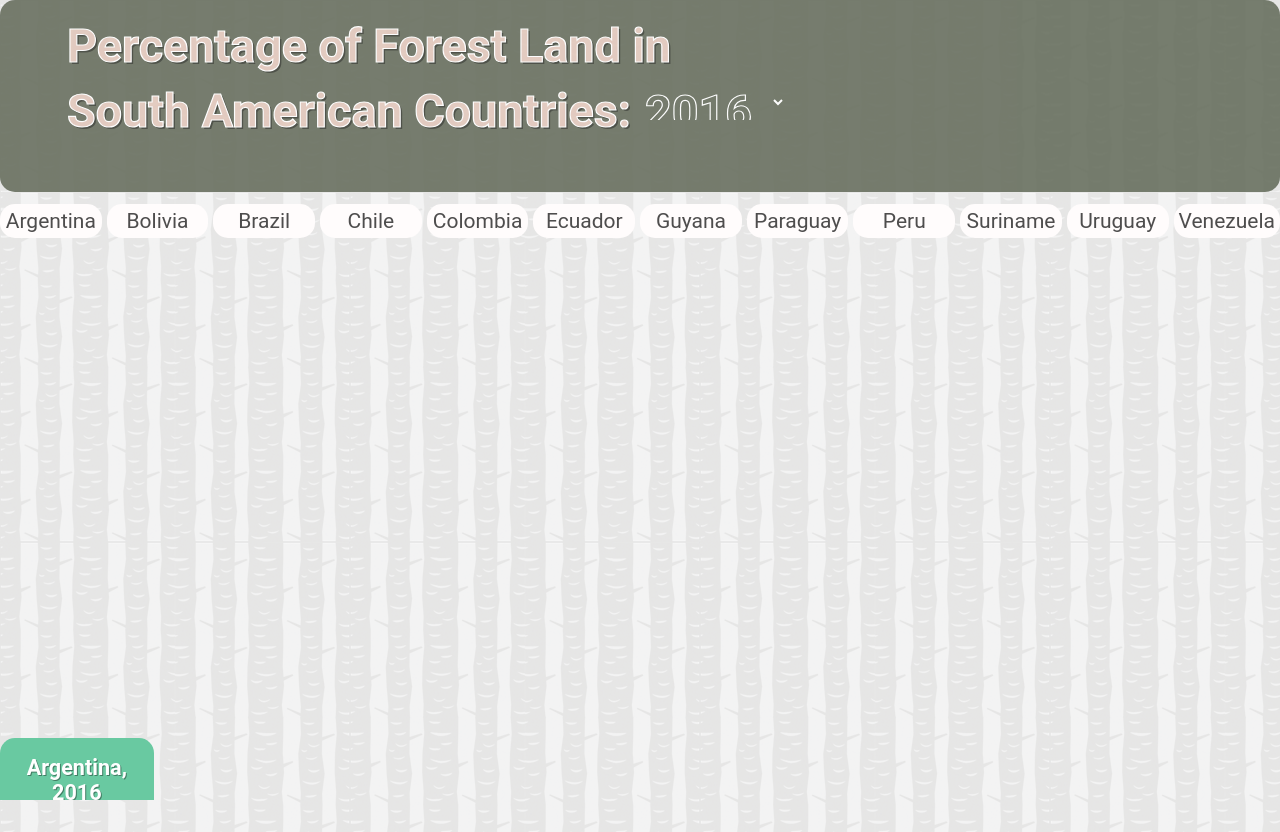
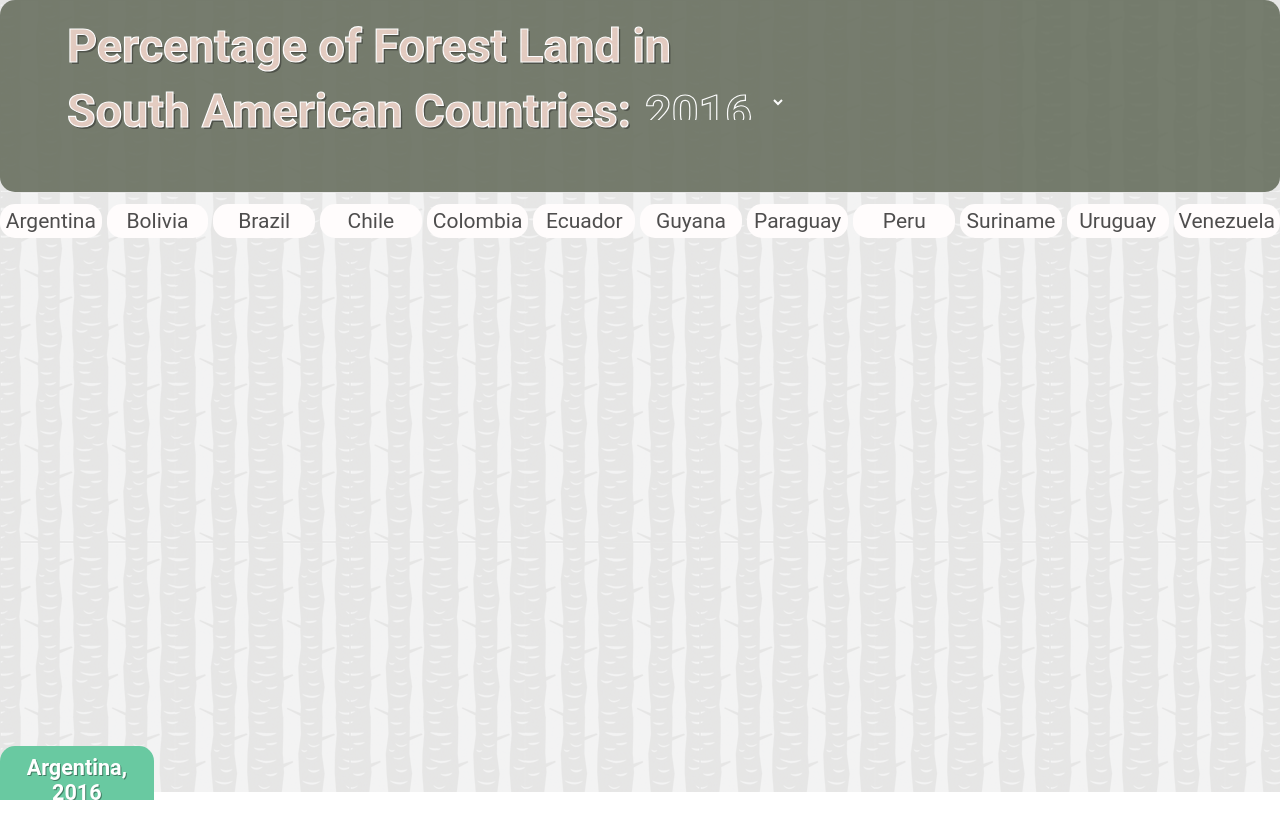
Before and after one commit to nicol-hawkins/react-components-graph, a React (Create React App) app: page / in a window 1280 px wide. Both pictures are taken after a click on the element "Argentina". After the commit the page ends 800 px from the top, so only its background shows below. Built offline with nearby package versions, Linux system fonts and the light colour scheme.

Commit message:
changed height of main container

```diff
--- a/src/App.css
+++ b/src/App.css
@@ -32,7 +32,7 @@
   grid-template-rows: 150px auto;
   display: grid;
   background: url("./tree_bark.png");
-  height: 80vh;
+  height: 75vh;
 
 }
 
--- a/src/components/BarChart/BarChart.css
+++ b/src/components/BarChart/BarChart.css
@@ -29,7 +29,6 @@
     width: 8vw;
     background-color: var(--darkgrn);
     color: white;
-
     padding-top: 1vh;
     font-size: large;
     text-align: center;
@@ -53,6 +52,7 @@
   @media screen and (max-width: 1500px) {
     .BarChart-Bar {
       width: 12vw;
+      padding-top: 0vh;
     }
 
   }
```
